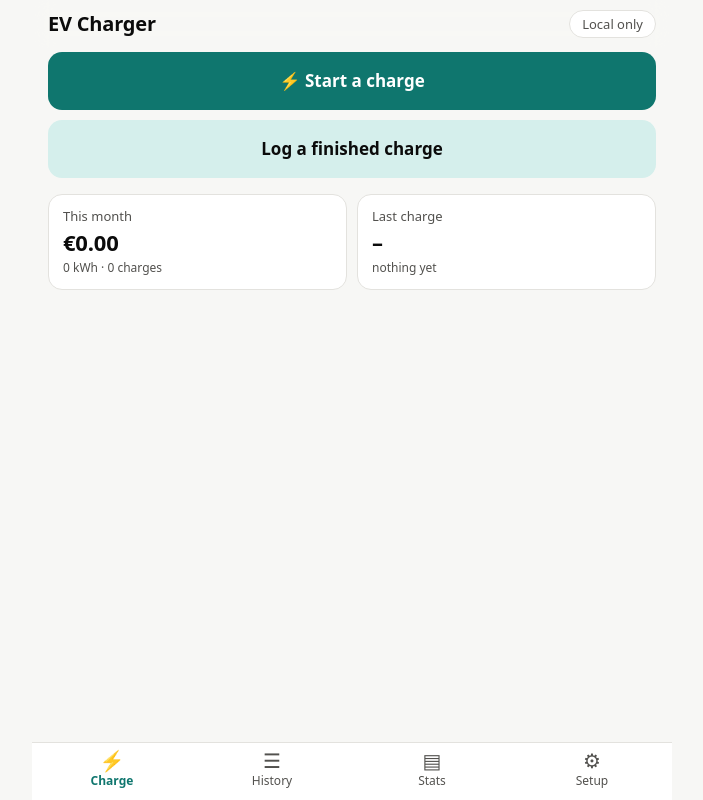
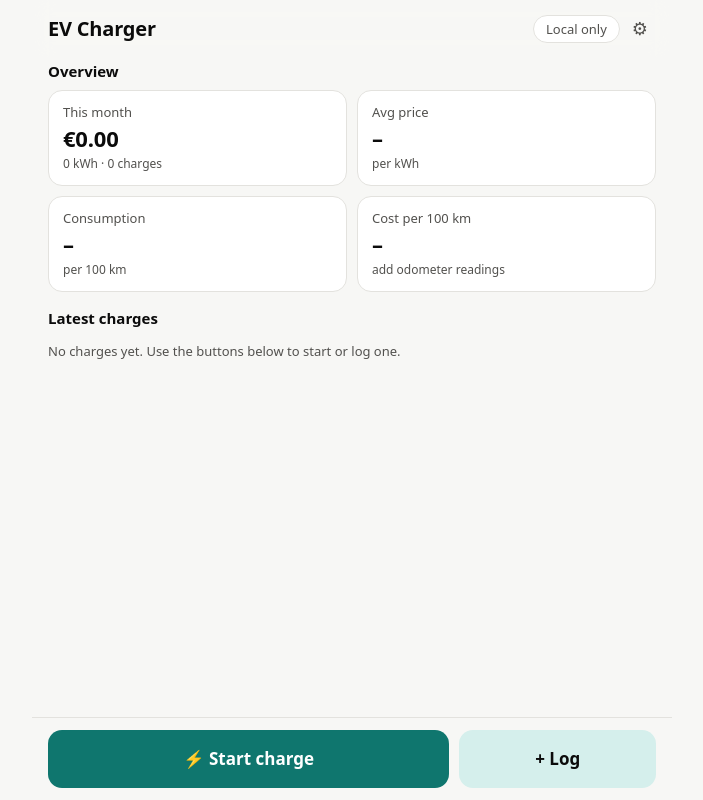
Before and after one commit to wabmalia/ev-charger, a Preact app: page / in a window 1280 px wide. Both pictures are taken after typing "Sample", "Sample", "Sample" into the empty fields and a click on the button "Save". Shown: the whole page, without its empty margins (288-991 px from the left). Built offline with nearby package versions, Linux system fonts and the light colour scheme.

Commit message:
Single landing screen with overview and latest charges, bottom Start/Log bar that turns into Finish while charging

```diff
--- a/src/app.tsx
+++ b/src/app.tsx
@@ -1,18 +1,15 @@
 import { useEffect, useState } from 'preact/hooks';
+import { ChargeForm, newCharge } from './chargeForm';
 import { handleRedirect, isAuthError, sync, token } from './google';
 import { History } from './history';
-import { Home } from './home';
+import { Home, type FormState } from './home';
 import { Setup } from './setup';
 import { Stats } from './stats';
 import { getState, onScheduleSync, pendingCount, updateSettings, useStore } from './store';
+import { Sheet } from './ui';
 
-type Tab = 'home' | 'history' | 'stats' | 'setup';
-const TABS: [Tab, string, string][] = [
-  ['home', 'Charge', '⚡'],
-  ['history', 'History', '☰'],
-  ['stats', 'Stats', '▤'],
-  ['setup', 'Setup', '⚙'],
-];
+type View = 'home' | 'history' | 'stats' | 'setup';
+const TITLES: Record<View, string> = { home: 'EV Charger', history: 'History', stats: 'Stats', setup: 'Settings' };
 
 // Runs once on load: OAuth redirect result and ?sheet= invite links.
 const bootError = handleRedirect();
@@ -27,9 +24,28 @@ if (invite) {
 
 export function App() {
   const s = useStore();
-  const [tab, setTab] = useState<Tab>(() => (bootError || invite ? 'setup' : 'home'));
+  const [view, setView] = useState<View>(() => (bootError || invite ? 'setup' : 'home'));
+  const [form, setForm] = useState<FormState | null>(null);
   const [syncing, setSyncing] = useState(false);
   const [syncError, setSyncError] = useState(bootError ?? '');
+
+  // Sub-screens push a history entry so the phone's back gesture returns home.
+  function go(v: View) {
+    if (v === view) return;
+    if (v === 'home') return history.back();
+    history.pushState({ view: v }, '');
+    setView(v);
+    scrollTo(0, 0);
+  }
+  useEffect(() => {
+    const pop = (e: PopStateEvent) => setView((e.state as { view?: View } | null)?.view ?? 'home');
+    addEventListener('popstate', pop);
+    if (view !== 'home') {
+      history.replaceState(null, '');
+      history.pushState({ view }, '');
+    }
+    return () => removeEventListener('popstate', pop);
+  }, []);
 
   async function runSync() {
     if (!getState().settings.spreadsheetId || !token()) return;
@@ -38,7 +54,7 @@ export function App() {
       await sync();
       setSyncError('');
     } catch (e) {
-      setSyncError(isAuthError(e) ? 'Google session expired. Sign in again in Setup.' : String((e as Error).message));
+      setSyncError(isAuthError(e) ? 'Google session expired. Sign in again in Settings.' : String((e as Error).message));
     }
     setSyncing(false);
   }
@@ -63,28 +79,68 @@ export function App() {
     : !token() ? 'Signed out'
     : pending ? `${pending} pending` : 'Synced';
 
+  const hasVehicle = s.data.vehicles.some((v) => !v.deleted);
+  const active = s.data.charges
+    .filter((c) => !c.deleted && c.status === 'active')
+    .sort((a, b) => b.startedAt - a.startedAt);
+  const showBar = hasVehicle && view !== 'setup';
+
+  // Start defaults to a car that isn't already charging.
+  function startCharge() {
+    const c = newCharge();
+    const busy = new Set(active.map((a) => a.vehicleId));
+    if (busy.has(c.vehicleId)) {
+      const free = s.data.vehicles.find((v) => !v.deleted && !busy.has(v.id));
+      if (free) c.vehicleId = free.id;
+    }
+    setForm({ mode: 'start', charge: c });
+  }
+
   return (
-    <div class="app">
+    <div class={showBar ? 'app with-bar' : 'app'}>
       <header class="topbar">
-        <h1>EV Charger</h1>
-        <button class={`status ${syncError ? 'bad' : syncing ? 'busy' : ''}`} onClick={() => (connected && token() ? runSync() : setTab('setup'))}>
-          {status}
-        </button>
+        {view === 'home' ? (
+          <h1>EV Charger</h1>
+        ) : (
+          <button class="back" onClick={() => go('home')} aria-label="Back">‹ <span>{TITLES[view]}</span></button>
+        )}
+        <div class="top-actions">
+          <button class={`status ${syncError ? 'bad' : syncing ? 'busy' : ''}`} onClick={() => (connected && token() ? runSync() : go('setup'))}>
+            {status}
+          </button>
+          {view !== 'setup' && <button class="icon gear" aria-label="Settings" onClick={() => go('setup')}>⚙</button>}
+        </div>
       </header>
       <main>
-        {tab === 'home' && <Home />}
-        {tab === 'history' && <History />}
-        {tab === 'stats' && <Stats />}
-        {tab === 'setup' && <Setup onSync={runSync} syncError={syncError} />}
+        {view === 'home' && <Home openForm={setForm} startAnother={startCharge} go={go} />}
+        {view === 'history' && <History />}
+        {view === 'stats' && <Stats />}
+        {view === 'setup' && <Setup onSync={runSync} syncError={syncError} />}
       </main>
-      <nav class="tabbar">
-        {TABS.map(([id, label, icon]) => (
-          <button class={tab === id ? 'on' : ''} onClick={() => setTab(id)} aria-current={tab === id ? 'page' : undefined}>
-            <span class="tab-icon" aria-hidden="true">{icon}</span>
-            <span>{label}</span>
+
+      {showBar && (
+        <nav class="actionbar" aria-label="Charge actions">
+          {active.length ? (
+            <button class="primary main live-btn" onClick={() => setForm({ mode: 'finish', charge: active[0]! })}>
+              <span class="pulse small" aria-hidden="true" /> Finish charging
+            </button>
+          ) : (
+            <button class="primary main" onClick={startCharge}>⚡ Start charge</button>
+          )}
+          <button class="secondary side" onClick={() => setForm({ mode: 'log', charge: { ...newCharge(), status: 'done' } })}>
+            + Log
           </button>
-        ))}
-      </nav>
+        </nav>
+      )}
+
+      {form && (
+        <Sheet
+          title={{ start: 'Start a charge', finish: 'Finish charging', log: 'Log a past charge', edit: 'Edit charge' }[form.mode]}
+          onClose={() => setForm(null)}
+        >
+          <ChargeForm mode={form.mode} charge={form.charge} onDone={() => setForm(null)} />
+        </Sheet>
+      )}
     </div>
   );
 }
--- a/src/history.tsx
+++ b/src/history.tsx
@@ -23,7 +23,7 @@ export function History() {
     groups.at(-1)!.items.push(c);
   }
 
-  if (!charges.length && !vehicle) return <p class="empty">No charges yet. Start or log one from the Charge tab.</p>;
+  if (!charges.length && !vehicle) return <p class="empty">No charges yet. Start or log one with the buttons below.</p>;
 
   return (
     <div class="stack">
--- a/src/home.tsx
+++ b/src/home.tsx
@@ -1,13 +1,20 @@
 import { useEffect, useState } from 'preact/hooks';
-import { ChargeForm, newCharge, type Mode } from './chargeForm';
+import { ChargeForm, type Mode } from './chargeForm';
+import { computeMetrics } from './metrics';
 import { MeterForm, VehicleForm } from './setup';
 import { useStore } from './store';
 import { chargeCost, type Charge } from './types';
 import { dateLabel, duration, money, num, Sheet, timeLabel } from './ui';
 
-export function Home() {
+export interface FormState { mode: Mode; charge: Charge }
+
+export function Home(props: {
+  openForm: (f: FormState) => void;
+  startAnother: () => void;
+  go: (v: 'history' | 'stats') => void;
+}) {
   const { data } = useStore();
-  const [form, setForm] = useState<{ mode: Mode; charge: Charge } | null>(null);
+  const [edit, setEdit] = useState<Charge | null>(null);
   const [, tick] = useState(0);
   useEffect(() => {
     const t = setInterval(() => tick((n) => n + 1), 30000);
@@ -19,15 +26,15 @@ export function Home() {
   const charges = data.charges.filter((c) => !c.deleted);
   const active = charges.filter((c) => c.status === 'active').sort((a, b) => b.startedAt - a.startedAt);
   const done = charges.filter((c) => c.status === 'done').sort((a, b) => b.startedAt - a.startedAt);
-  const last = done[0];
-  const vName = (id: string) => vehicles.find((v) => v.id === id)?.name ?? 'Car';
-  const where = (c: Charge) => meters.find((m) => m.id === c.meterId)?.name ?? (c.location || 'Other');
+  const vName = (id: string) => data.vehicles.find((v) => v.id === id)?.name ?? 'Car';
+  const where = (c: Charge) => data.meters.find((m) => m.id === c.meterId)?.name ?? (c.location || 'Other');
 
   const now = new Date();
   const monthStart = new Date(now.getFullYear(), now.getMonth(), 1).getTime();
   const month = done.filter((c) => c.startedAt >= monthStart);
   const monthKwh = month.reduce((a, c) => a + (c.kwh ?? 0), 0);
   const monthCost = month.reduce((a, c) => a + (chargeCost(c) ?? 0), 0);
+  const m = computeMetrics(charges, data.vehicles, where);
 
   if (!vehicles.length) return <Onboarding />;
 
@@ -37,46 +44,93 @@ export function Home() {
         <section class="card live">
           <div class="live-head">
             <span class="pulse" aria-hidden="true" />
-            <div>
+            <div class="grow">
               <div class="eyebrow">Charging{vehicles.length > 1 ? ` · ${vName(c.vehicleId)}` : ''} · {where(c)}</div>
               <div class="big">{duration(Date.now() - c.startedAt)}</div>
-              <div class="muted">
+              <div class="muted small">
                 since {timeLabel(c.startedAt)}
                 {c.startPct != null && ` · from ${c.startPct}%`}
                 {c.meterStart != null && ` · meter ${num(c.meterStart, 2)}`}
               </div>
             </div>
+            <button class="link" onClick={() => props.openForm({ mode: 'edit', charge: c })}>Edit</button>
           </div>
-          <div class="actions">
-            <button class="ghost" onClick={() => setForm({ mode: 'edit', charge: c })}>Edit</button>
-            <button class="primary" onClick={() => setForm({ mode: 'finish', charge: c })}>Finish charge</button>
-          </div>
+          {active.length > 1 && (
+            <div class="actions">
+              <button class="ghost" onClick={() => props.openForm({ mode: 'finish', charge: c })}>Finish this charge</button>
+            </div>
+          )}
         </section>
       ))}
+      {active.length > 0 && vehicles.length > 1 && active.length < vehicles.length && (
+        <button class="link left" onClick={props.startAnother}>+ Start a charge for another car</button>
+      )}
 
-      <div class="cta">
-        <button class="primary big-btn" onClick={() => setForm({ mode: 'start', charge: newCharge() })}>⚡ Start a charge</button>
-        <button class="secondary big-btn" onClick={() => setForm({ mode: 'log', charge: { ...newCharge(), status: 'done' } })}>
-          Log a finished charge
-        </button>
-      </div>
-
-      <section class="tiles">
-        <div class="tile"><span class="tile-label">This month</span><span class="tile-value">{money(monthCost)}</span><span class="tile-sub">{num(monthKwh, 1, 'kWh')} · {month.length} charges</span></div>
-        <div class="tile">
-          <span class="tile-label">Last charge</span>
-          <span class="tile-value">{last ? num(last.kwh, 1, 'kWh') : '–'}</span>
-          <span class="tile-sub">{last ? `${dateLabel(last.startedAt)} · ${money(chargeCost(last))}` : 'nothing yet'}</span>
+      <section>
+        <div class="row section-head">
+          <h3 class="section-title">Overview</h3>
+          {done.length > 0 && <button class="link" onClick={() => props.go('stats')}>All stats ›</button>}
+        </div>
+        <div class="tiles">
+          <div class="tile">
+            <span class="tile-label">This month</span>
+            <span class="tile-value">{money(monthCost)}</span>
+            <span class="tile-sub">{num(monthKwh, 1, 'kWh')} · {month.length} {month.length === 1 ? 'charge' : 'charges'}</span>
+          </div>
+          <div class="tile">
+            <span class="tile-label">Avg price</span>
+            <span class="tile-value">{m.avgPrice != null ? money(m.avgPrice, 2, 4) : '–'}</span>
+            <span class="tile-sub">per kWh</span>
+          </div>
+          <div class="tile">
+            <span class="tile-label">Consumption</span>
+            <span class="tile-value">{num(m.kwhPer100km, 1, 'kWh')}</span>
+            <span class="tile-sub">per 100 km</span>
+          </div>
+          <div class="tile">
+            <span class="tile-label">Cost per 100 km</span>
+            <span class="tile-value">{m.costPer100km != null ? money(m.costPer100km) : '–'}</span>
+            <span class="tile-sub">{m.kmDriven ? `${num(m.kmDriven, 0)} km tracked` : 'add odometer readings'}</span>
+          </div>
         </div>
       </section>
 
+      <section>
+        <div class="row section-head">
+          <h3 class="section-title">Latest charges</h3>
+          {done.length > 0 && <button class="link" onClick={() => props.go('history')}>History ›</button>}
+        </div>
+        {done.length ? (
+          <ul class="list">
+            {done.slice(0, 3).map((c) => (
+              <li>
+                <button class="list-row" onClick={() => setEdit(c)}>
+                  <div>
+                    <div class="row-title">{dateLabel(c.startedAt)}</div>
+                    <div class="muted small">
+                      {where(c)}
+                      {vehicles.length > 1 && ` · ${vName(c.vehicleId)}`}
+                      {c.startPct != null && c.endPct != null && ` · ${c.startPct}→${c.endPct}%`}
+                    </div>
+                  </div>
+                  <div class="right">
+                    <div class="row-title">{num(c.kwh, 2, 'kWh')}</div>
+                    <div class="muted small">{money(chargeCost(c))}</div>
+                  </div>
+                </button>
+              </li>
+            ))}
+          </ul>
+        ) : (
+          <p class="muted small">No charges yet. Use the buttons below to start or log one.</p>
+        )}
+      </section>
+
       {meters.length > 0 && <MeterBoard />}
-      {form && (
-        <Sheet
-          title={{ start: 'Start a charge', finish: 'Finish charge', log: 'Log a charge', edit: 'Edit charge' }[form.mode]}
-          onClose={() => setForm(null)}
-        >
-          <ChargeForm mode={form.mode} charge={form.charge} onDone={() => setForm(null)} />
+
+      {edit && (
+        <Sheet title="Edit charge" onClose={() => setEdit(null)}>
+          <ChargeForm mode="edit" charge={edit} onDone={() => setEdit(null)} />
         </Sheet>
       )}
     </div>
@@ -116,7 +170,7 @@ function Onboarding() {
         <h2>Welcome 👋</h2>
         <p class="muted">
           Add your car to start logging charges. Everything is stored on this device and, once you connect
-          Google in <b>Setup</b>, synced to a Google Sheet you can share.
+          Google in Settings (⚙ at the top), synced to a Google Sheet you can share.
         </p>
         <VehicleForm onDone={() => {}} />
       </section>
--- a/src/styles.css
+++ b/src/styles.css
@@ -46,7 +46,7 @@ body.locked { overflow: hidden; }
 button, input, select { font: inherit; color: inherit; }
 h1, h2, h3 { margin: 0; }
 
-.app { max-width: 640px; margin: 0 auto; min-height: 100dvh; padding-bottom: calc(72px + env(safe-area-inset-bottom)); }
+.app { max-width: 640px; margin: 0 auto; min-height: 100dvh; padding-bottom: 24px; }
 .topbar {
   position: sticky; top: 0; z-index: 5;
   display: flex; align-items: center; justify-content: space-between;
@@ -63,19 +63,29 @@ h1, h2, h3 { margin: 0; }
 .status.bad { color: var(--danger); border-color: var(--danger); }
 main { padding: 4px 16px 16px; }
 
-.tabbar {
+.top-actions { display: flex; align-items: center; gap: 4px; }
+.gear { font-size: 22px; }
+.back { background: none; border: 0; font-size: 20px; font-weight: 700; padding: 4px 0; display: flex; align-items: center; gap: 6px; color: var(--text); }
+.back span { font-size: 20px; }
+.app.with-bar { padding-bottom: calc(96px + env(safe-area-inset-bottom)); }
+.actionbar {
   position: fixed; bottom: 0; left: 0; right: 0; z-index: 5;
-  display: grid; grid-template-columns: repeat(4, 1fr);
   max-width: 640px; margin: 0 auto;
-  background: var(--surface); border-top: 1px solid var(--border);
-  padding-bottom: env(safe-area-inset-bottom);
+  display: flex; gap: 10px;
+  padding: 12px 16px calc(12px + env(safe-area-inset-bottom));
+  background: color-mix(in srgb, var(--bg) 92%, transparent);
+  backdrop-filter: blur(10px);
+  border-top: 1px solid var(--border);
 }
-.tabbar button {
-  border: 0; background: none; padding: 8px 0 10px; display: flex; flex-direction: column; align-items: center; gap: 2px;
-  font-size: 12px; color: var(--text-2);
-}
-.tabbar .tab-icon { font-size: 20px; line-height: 1; }
-.tabbar button.on { color: var(--accent); font-weight: 600; }
+.actionbar button { padding: 16px 12px; font-size: 17px; border-radius: var(--radius); }
+.actionbar .main { flex: 2.2; }
+.actionbar .side { flex: 1; }
+.actionbar .live-btn { background: var(--live); color: #04210f; }
+.pulse.small { width: 10px; height: 10px; margin: 0; background: currentColor; }
+.grow { flex: 1; min-width: 0; }
+.section-head { margin-bottom: 8px; }
+.section-head .section-title { margin: 0; }
+.link.left { align-self: flex-start; }
 
 .stack { display: flex; flex-direction: column; gap: 16px; }
 .card { background: var(--surface); border: 1px solid var(--border); border-radius: var(--radius); padding: 16px; }
```
